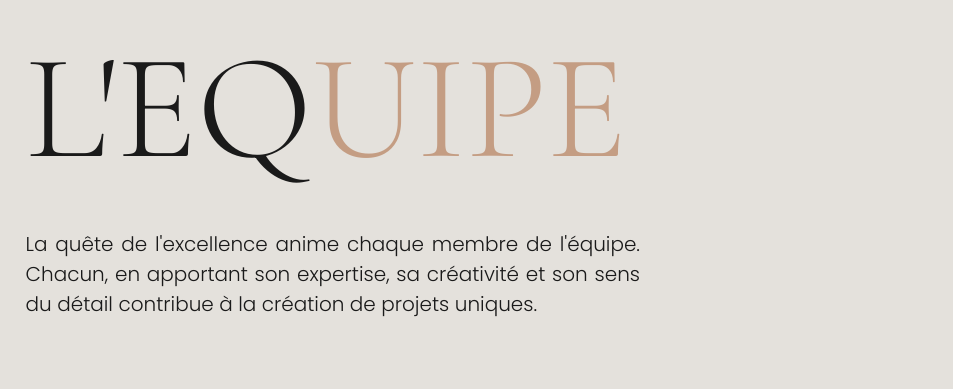
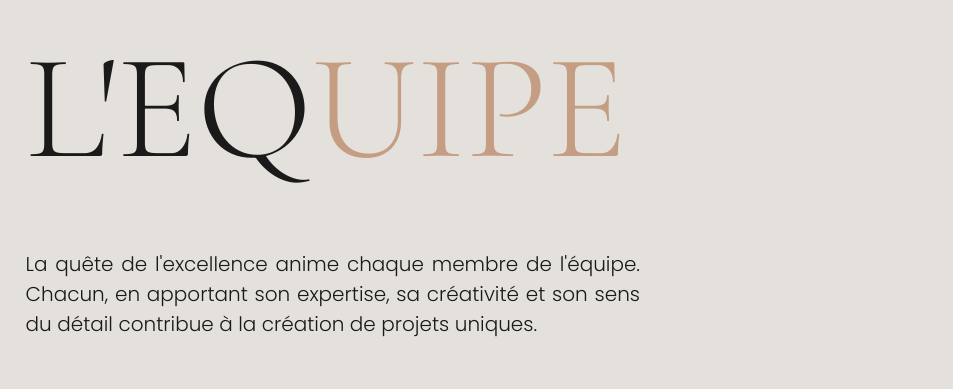
Before and after one commit to Scharlyopitz/CHEYSSOI-PARIS, a React (Vite) app: page / in a window 1280 px wide. Shown: the part 3486-3875 px from the top of the page, without its empty margins (0-953 px from the left). Built offline with nearby package versions, Linux system fonts and the light colour scheme.

Commit message:
Changement espacement entre le titre et le texte

```diff
--- a/src/sass/pages/_team.scss
+++ b/src/sass/pages/_team.scss
@@ -11,7 +11,7 @@
     header {
       display: flex;
       flex-direction: column;
-      gap: 30px;
+      gap: 50px;
 
       .titleContainer {
         display: flex;
--- a/src/style/style.css
+++ b/src/style/style.css
@@ -484,7 +484,7 @@ nav .menu .link:hover::after {
 #team .content header {
   display: flex;
   flex-direction: column;
-  gap: 30px;
+  gap: 50px;
 }
 #team .content header .titleContainer {
   display: flex;
```
